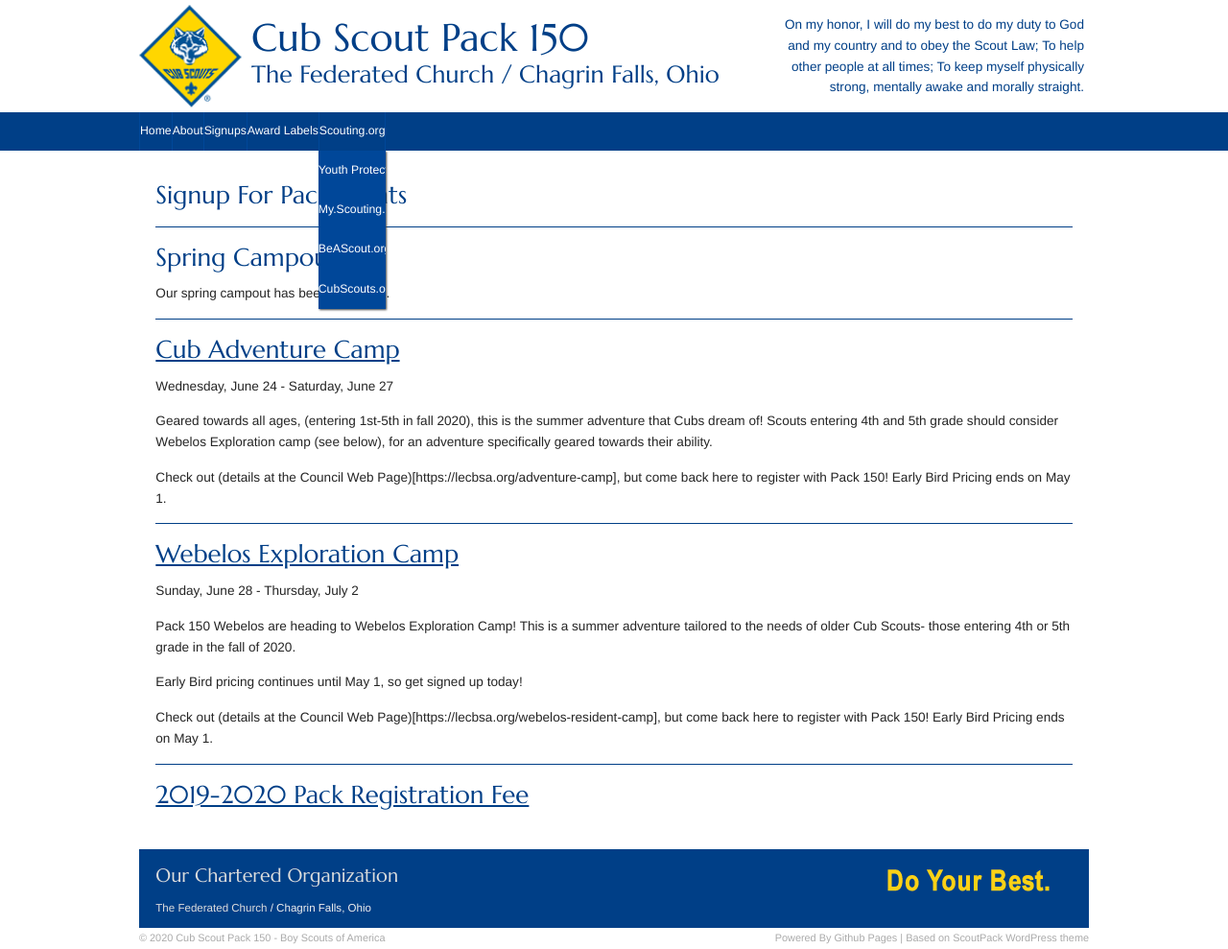
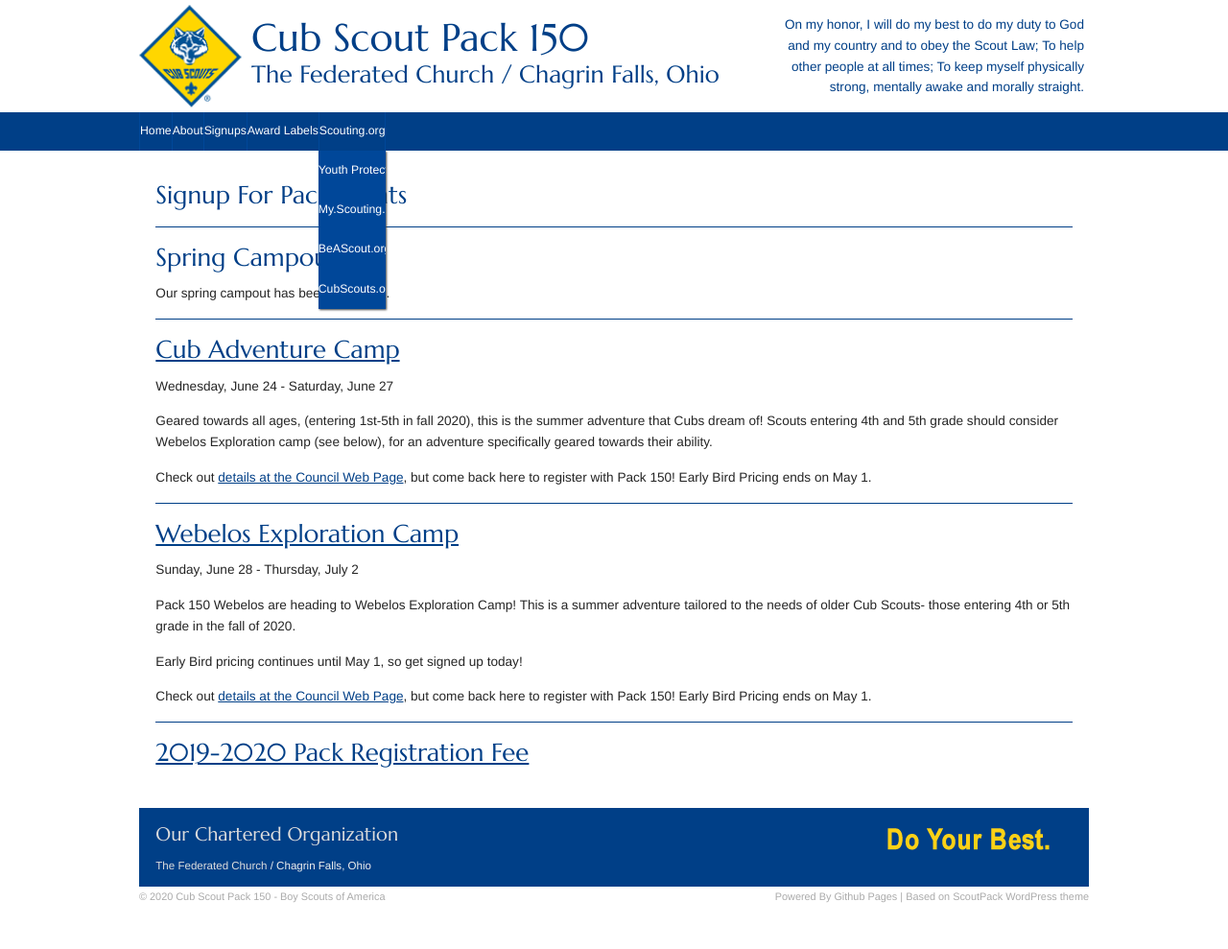
Before and after one commit to Pack150/Pack150.github.io, a Jekyll site: the page built from signups.md, in a window 1280 px wide. Shown: the whole page at 96% size. Built offline with Jekyll 4.4.1, drawn with Linux system fonts in a browser that asks for light colours; nearby versions of some CDN libraries; library files that are not in the unit come from our copies; after the commit the page ends 946 px from its top, so only the background shows below that.

Commit message:
Update signups.md

```diff
--- a/signups.md
+++ b/signups.md
@@ -18,7 +18,7 @@
 
 Geared towards all ages, (entering 1st-5th in fall 2020), this is the summer adventure that Cubs dream of! Scouts entering 4th and 5th grade should consider Webelos Exploration camp (see below), for an adventure specifically geared towards their ability.
 
-Check out (details at the Council Web Page)[https://lecbsa.org/adventure-camp], but come back here to register with Pack 150! Early Bird Pricing ends on May 1.
+Check out [details at the Council Web Page](https://lecbsa.org/adventure-camp), but come back here to register with Pack 150! Early Bird Pricing ends on May 1.
 
 ************
 
@@ -30,7 +30,7 @@
 
 Early Bird pricing continues until May 1, so get signed up today!
 
-Check out (details at the Council Web Page)[https://lecbsa.org/webelos-resident-camp], but come back here to register with Pack 150! Early Bird Pricing ends on May 1.
+Check out [details at the Council Web Page](https://lecbsa.org/webelos-resident-camp), but come back here to register with Pack 150! Early Bird Pricing ends on May 1.
 
 
 ************
```
